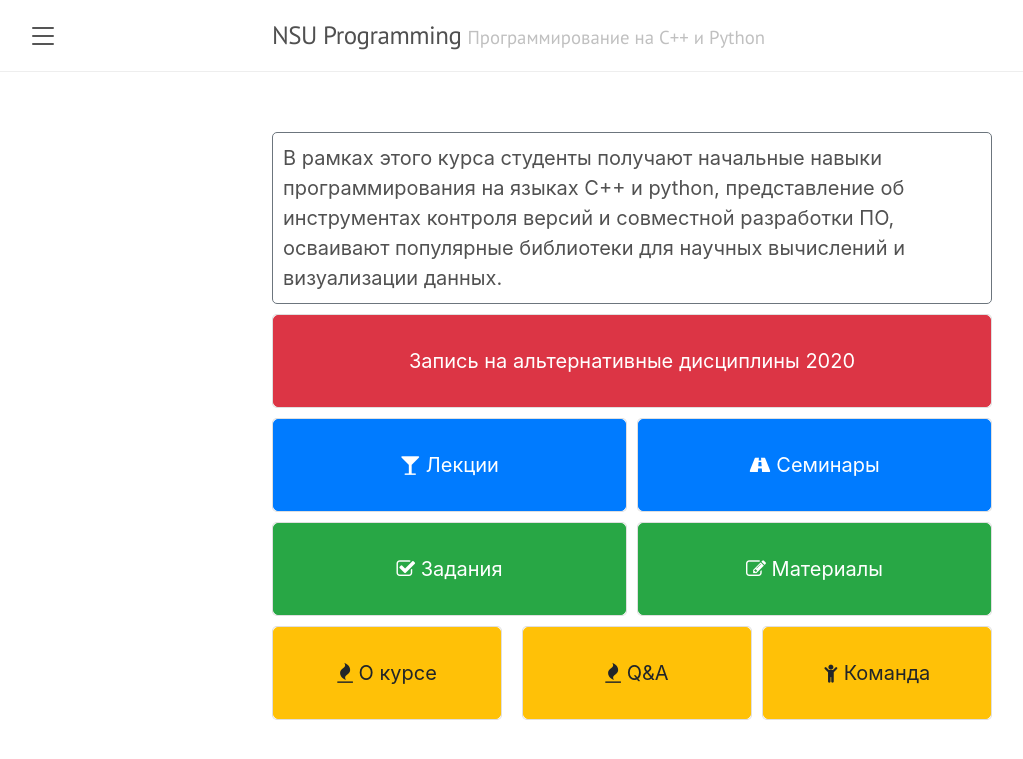
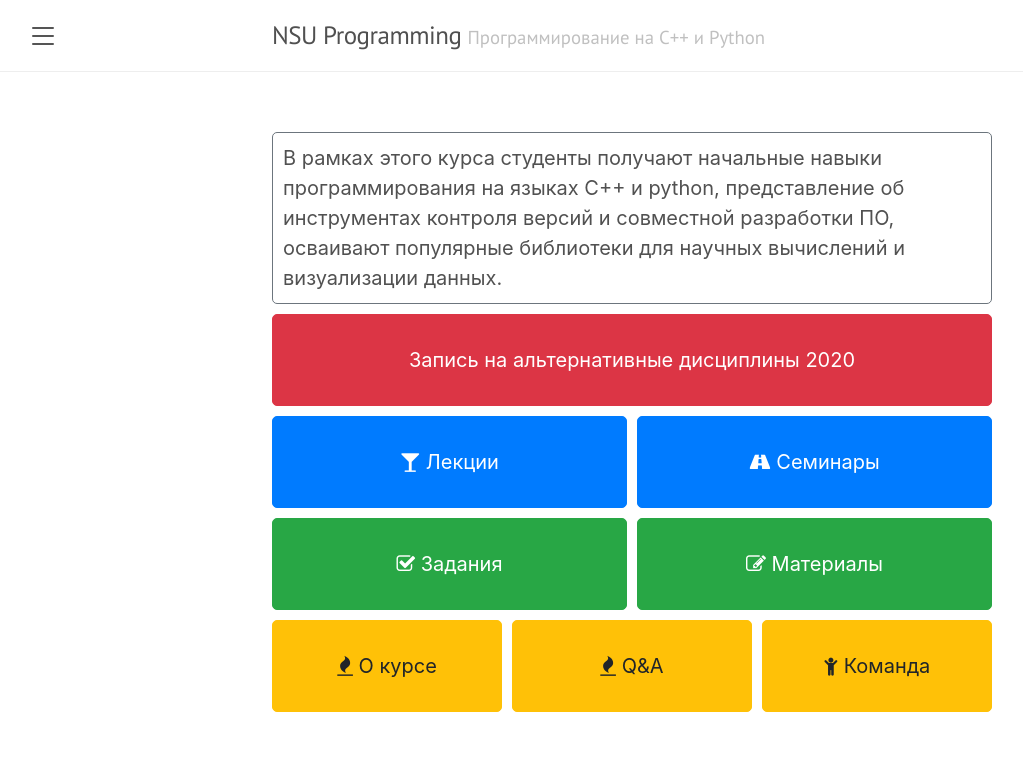
Before and after one commit to NSU-Programming/NSU-Programming.github.io, a Jekyll site: the page built from index.md, in a window 1280 px wide. Shown: the top 759 px of the page, without its empty margins (8-1031 px from the left). Built offline with Jekyll 4.4.1, drawn with Linux system fonts in a browser that asks for light colours.

Commit message:
remove card borders

```diff
--- a/index.md
+++ b/index.md
@@ -2,6 +2,10 @@
 layout: default
 title: Программирование на C++ и python
 ---
+
+<style>
+.border-none { border: none; }
+</style>
 
 <div class="row">
     <div class="col-sm-12 mb-2">
@@ -15,7 +19,7 @@
 
 <div class="row">
     <div class="col-sm-12 mb-2">
-        <div class="card">
+        <div class="card border-none">
             <a class="btn btn-block btn-danger p-4" href="enroll2020">Запись на альтернативные дисциплины 2020</a>
         </div>
     </div>
@@ -23,14 +27,14 @@
 
 <div class="row">
     <div class="col-sm-6 mb-2 pr-1">
-        <div class="card">
+        <div class="card border-none">
             <a class="btn btn-block btn-primary p-4" href="lectures">
                 <p class="card-text"><i class="fa fa-glass"></i> Лекции</p>
             </a>
         </div>
     </div>
     <div class="col-sm-6 mb-2 pl-1">
-        <div class="card">
+        <div class="card border-none">
             <a class="btn btn-block btn-primary p-4" href="seminars">
                 <p class="card-text"><i class="fa fa-road"></i> Семинары</p>
             </a>
@@ -40,14 +44,14 @@
 
 <div class="row">
     <div class="col-sm-6 mb-2 pr-1">
-        <div class="card">
+        <div class="card border-none">
             <a class="btn btn-block btn-success p-4" href="problems">
                 <p class="card-text"><i class="fa fa-check-square-o"></i> Задания</p>
             </a>
         </div>
     </div>
     <div class="col-sm-6 mb-2 pl-1">
-        <div class="card">
+        <div class="card border-none">
             <a class="btn btn-block btn-success p-4" href="textbook">
                 <p class="card-text"><i class="fa fa-pencil-square-o"></i> Материалы</p>
             </a>
@@ -57,21 +61,21 @@
 
 <div class="row">
     <div class="col-sm-4 mb-2 pr-1">
-        <div class="card">
+        <div class="card border-none">
             <a class="btn btn-block btn-warning p-4" href="about">
                 <p class="card-text"><i class="fa fa-fire"></i> О&nbsp;курсе</p>
             </a>
         </div>
     </div>
-    <div class="col-sm-4 mb-2 pr-1">
-        <div class="card">
+    <div class="col-sm-4 mb-2 pl-1 pr-1">
+        <div class="card border-none">
             <a class="btn btn-block btn-warning p-4" href="qna">
                 <p class="card-text"><i class="fa fa-fire"></i> Q&amp;A</p>
             </a>
         </div>
     </div>
     <div class="col-sm-4 mb-2 pl-1">
-        <div class="card">
+        <div class="card border-none">
             <a class="btn btn-block btn-warning p-4" href="team">
                 <p class="card-text"><i class="fa fa-child"></i> Команда</p>
             </a>
```
